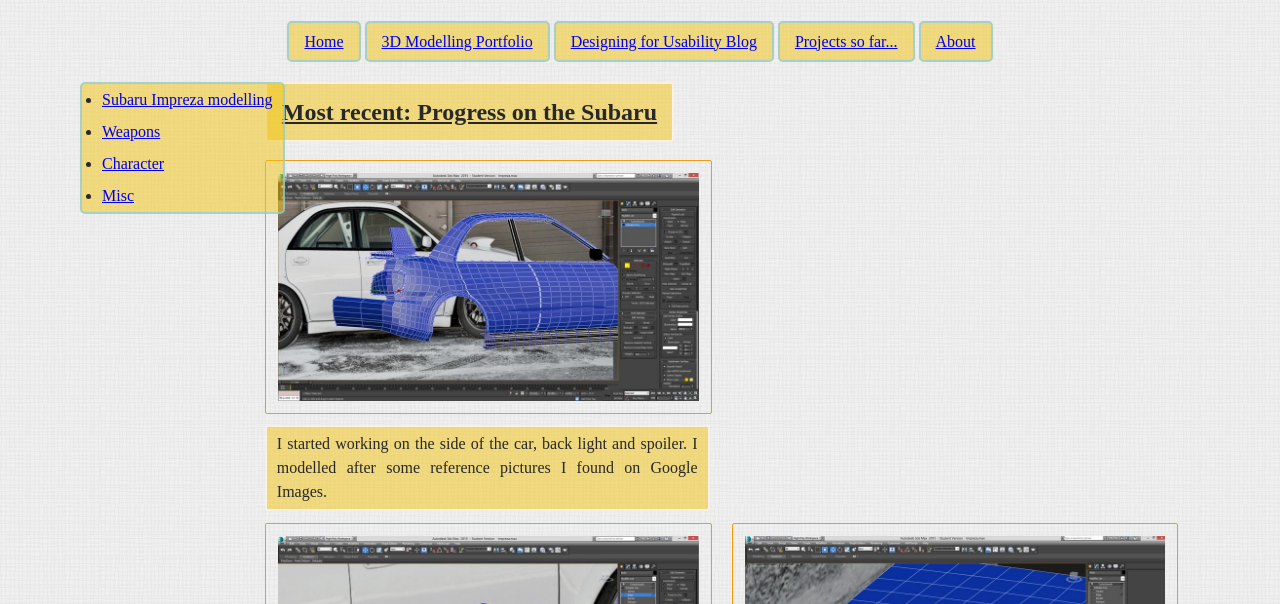
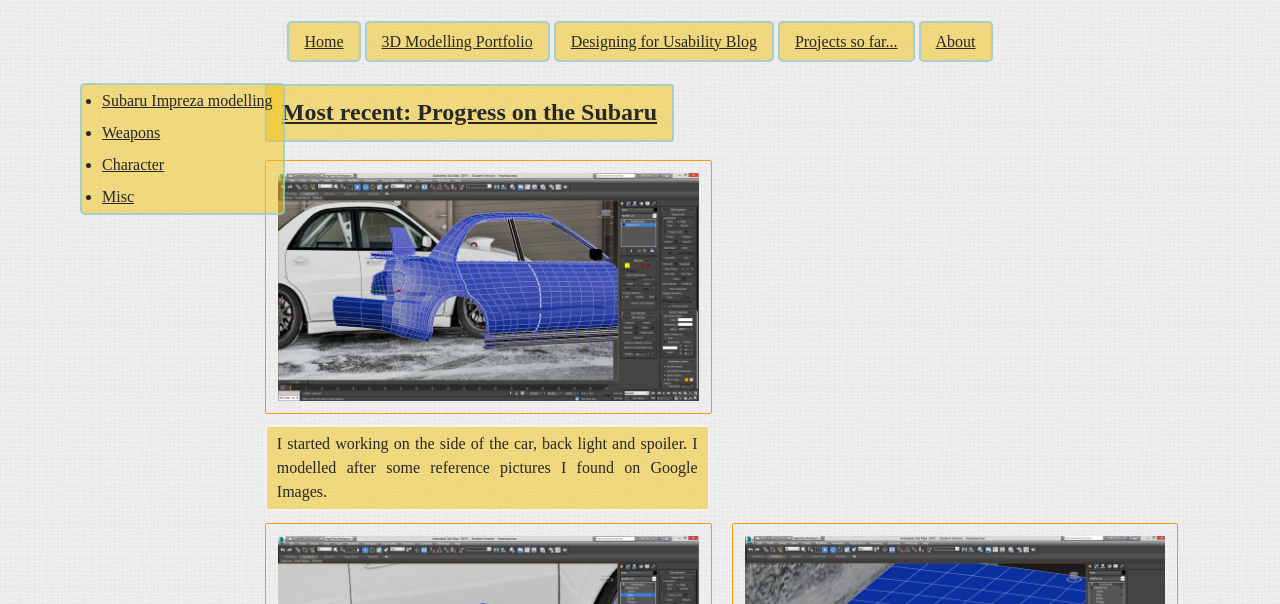
Before and after one commit to schillid/multimediacomputingwebsite, a plain HTML site: page modelling.html in a window 1280 px wide. Shown: the part 196-800 px from the top of the page. Drawn offline with Linux system fonts and the light colour scheme.

Commit message:
small link font changes

```diff
--- a/style.css
+++ b/style.css
@@ -39,7 +39,7 @@ nav {
     background-color: rgba(241, 196, 15, 0.5);
     padding-left: 20px;
     padding-right: 10px;
-    margin-top: 4px;
+    margin-top: 5px;
     position: fixed;
     float: right;
 }
@@ -97,10 +97,14 @@ p.text30 {
 span.subaru {
     font-weight: 600;
     background-color: rgba(241, 196, 15, 0.5);
-    padding: 15px;
-    border: 2px solid linen;
+    padding: 13px 15px 15px 15px;
+    border: 2px solid rgba(135, 206, 235, 0.7);
     border-radius: 3px;
 }
 a:link {
+    color: rgba(40, 40, 40, 1.0);
     font-weight: 400;
 }
+a:visited {
+    color: rgba(40, 40, 40, 1.0);
+}
```
